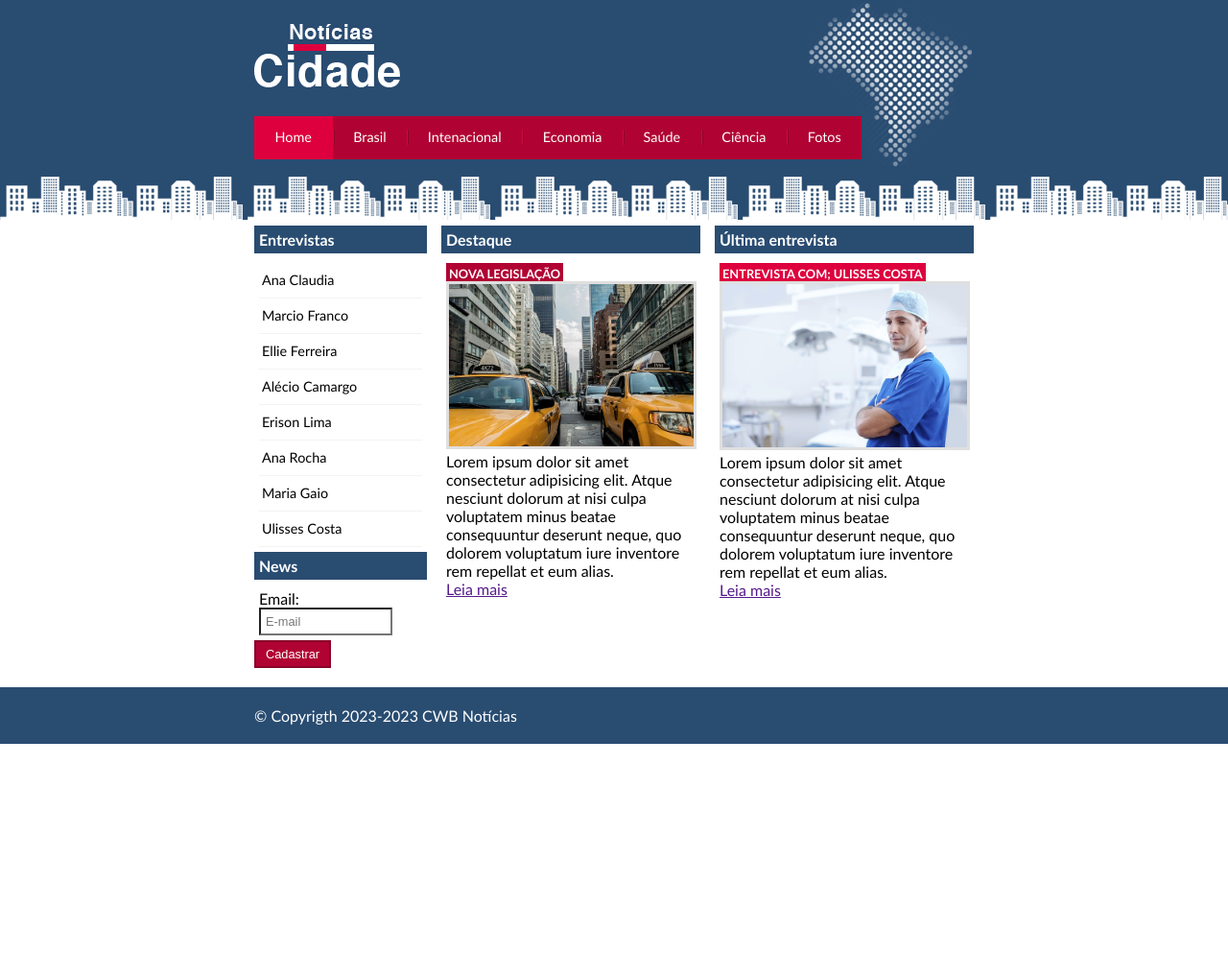
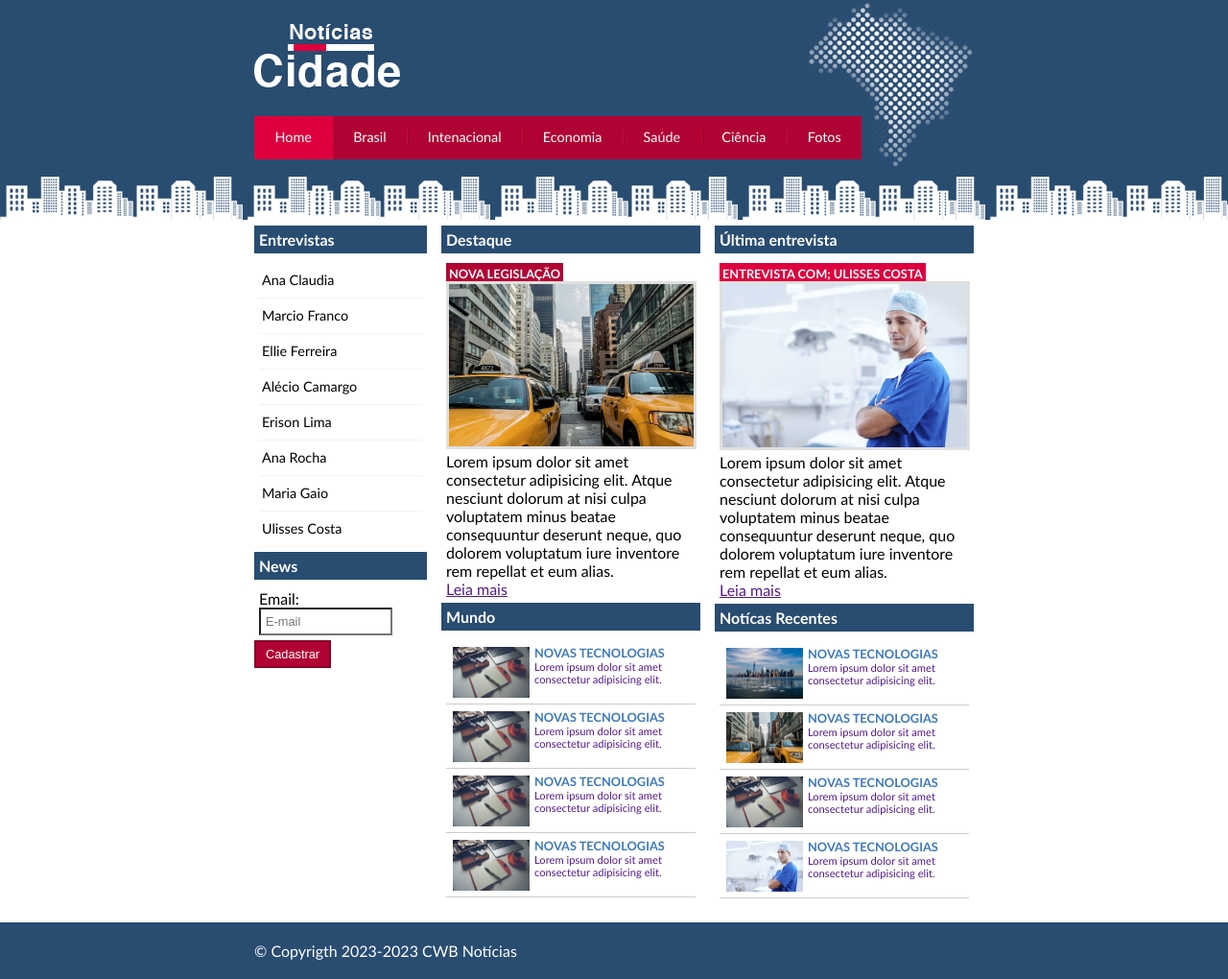
Before and after one commit to JuniorSilva88/Noticias-CWB, a plain HTML site: page index.html in a window 1280 px wide. Shown: the whole page at 96% size. Before the commit the page ends 800 px from the top, so only its background shows below. Drawn offline with Linux system fonts and the light colour scheme.

Commit message:
área-notícias
configurando conteúdo de notícias.

```diff
--- a/index.html
+++ b/index.html
@@ -53,6 +53,7 @@
             <!--Início primaráio-->
             <div id="primario">
 
+                <!--Início caixa destaque-->
                 <div class="caixa destaque">
                     <h2>Destaque</h2>
                     <div class="caixa-conteudo">
@@ -65,13 +66,51 @@
                         </p>
                         <a href="">Leia mais</a>
                     </div>
-                </div>
+                </div>    <!--FIm caixa destaque-->
 
-            </div> <!--Fim primaráio-->
+                <!--Início caixa mundo-->
+                <div class="caixa">
+                    <h2>Mundo</h2>
+                    <div class="caixa-conteudo">
+                        <ul id="lista-noticias">
+                            <li>
+                                <a href="">
+                                    <img src="imagens/tecnologia.jpg" width="80">
+                                    <h3>Novas tecnologias</h3>
+                                    <p>Lorem ipsum dolor sit amet consectetur adipisicing elit.</p>
+                                </a>
+                            </li>
+                            <li>
+                                <a href="">
+                                    <img src="imagens/tecnologia.jpg" width="80">
+                                    <h3>Novas tecnologias</h3>
+                                    <p>Lorem ipsum dolor sit amet consectetur adipisicing elit.</p>
+                                </a>
+                            </li>
+                            <li>
+                                <a href="">
+                                    <img src="imagens/tecnologia.jpg" width="80">
+                                    <h3>Novas tecnologias</h3>
+                                    <p>Lorem ipsum dolor sit amet consectetur adipisicing elit.</p>
+                                </a>
+                            </li>
+                            <li>
+                                <a href="">
+                                    <img src="imagens/tecnologia.jpg" width="80">
+                                    <h3>Novas tecnologias</h3>
+                                    <p>Lorem ipsum dolor sit amet consectetur adipisicing elit.</p>
+                                </a>
+                            </li>
+                        </ul>
+                    </div>
+                </div>     <!--FIm caixa mundo-->
+
+            </div> <!--Fim primário-->
 
             <!--Início secundário-->
             <div id="secundario">
 
+            <!--Início caixa entrevista-->
                 <div class="caixa entrevista">
                     <h2>Última entrevista</h2>
                     <div class="caixa-conteudo">
@@ -84,9 +123,45 @@
                         </p>
                         <a href="">Leia mais</a>
                     </div>
-                </div>
+                </div>    <!--FIm caixa entrevista-->
 
-            </div> <!--Fim secundário-->
+                <!--Início caixa -->
+                <div class="caixa">
+                    <h2>Notícas Recentes</h2>
+                    <div class="caixa-conteudo">
+                        <ul id="lista-noticias">
+                            <li>
+                                <a href="">
+                                    <img src="imagens/cidade.jpg" width="80">
+                                    <h3>Novas tecnologias</h3>
+                                    <p>Lorem ipsum dolor sit amet consectetur adipisicing elit.</p>
+                                </a>
+                            </li>
+                            <li>
+                                <a href="">
+                                    <img src="imagens/taxi.jpg" width="80">
+                                    <h3>Novas tecnologias</h3>
+                                    <p>Lorem ipsum dolor sit amet consectetur adipisicing elit.</p>
+                                </a>
+                            </li>
+                            <li>
+                                <a href="">
+                                    <img src="imagens/tecnologia.jpg" width="80">
+                                    <h3>Novas tecnologias</h3>
+                                    <p>Lorem ipsum dolor sit amet consectetur adipisicing elit.</p>
+                                </a>
+                            </li>
+                            <li>
+                                <a href="">
+                                    <img src="imagens/doutor.jpg" width="80">
+                                    <h3>Novas tecnologias</h3>
+                                    <p>Lorem ipsum dolor sit amet consectetur adipisicing elit.</p>
+                                </a>
+                            </li>
+                        </ul>
+                    </div>
+                </div>     <!--FIm caixa entrevista-->
+            </div>  <!--Fim secundário-->
 
             <!--Início Lateral-->
             <div id="lateral">
@@ -121,11 +196,11 @@
                     </div>
                 </div>
 
-            </div> <!--Fim Lateral-->
+            </div>  <!--Fim Lateral-->
 
-        </div> <!--Fim conteúdo-->
+        </div>  <!--Fim conteúdo-->
 
-    </div> <!--Fim container-->
+    </div>  <!--Fim container-->
 
     <!--Início Rodapé-->
     <div id="container-rodape" style="clear: both;">
@@ -134,7 +209,7 @@
             &copy; Copyrigth 2023-2023 CWB Notícias
         </div>
 
-    </div> <!--Fim Rodapé-->
+    </div>  <!--Fim Rodapé-->
 
 </body>
 
--- a/style.css
+++ b/style.css
@@ -195,6 +195,37 @@ h3 {
     color: #fff;
 }
 
+/*Listas de Notícias*/
+
+#lista-noticias li {
+    padding: 2px;
+    border-bottom: 1px solid #ccc;
+    height: 62px;
+}
+
+#lista-noticias li a img {
+    float: left;
+    margin: 5px;
+}
+
+#lista-noticias li a {
+    text-decoration: none;
+}
+
+#lista-noticias li a h3 {
+    font-size: 0.8em;
+    padding: 0;
+    color: #3e7ab9;
+}
+
+#lista-noticias li a p {
+    font-size: 0.7em;
+}
+
+#lista-noticias li:hover {
+    background: #eee;
+    cursor: pointer;
+}
 /*Rodapé*/
 
 #container-rodape {
```
